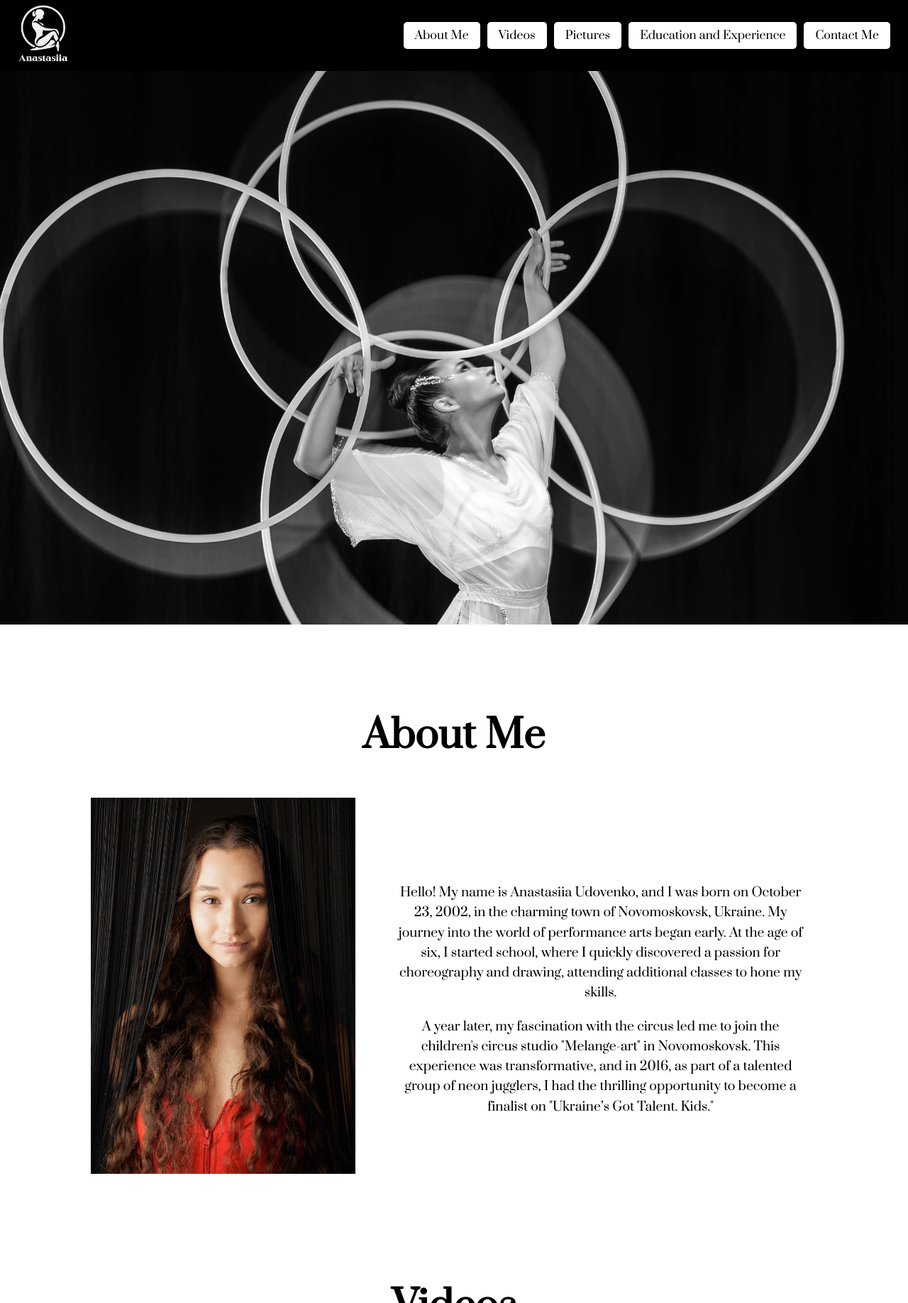
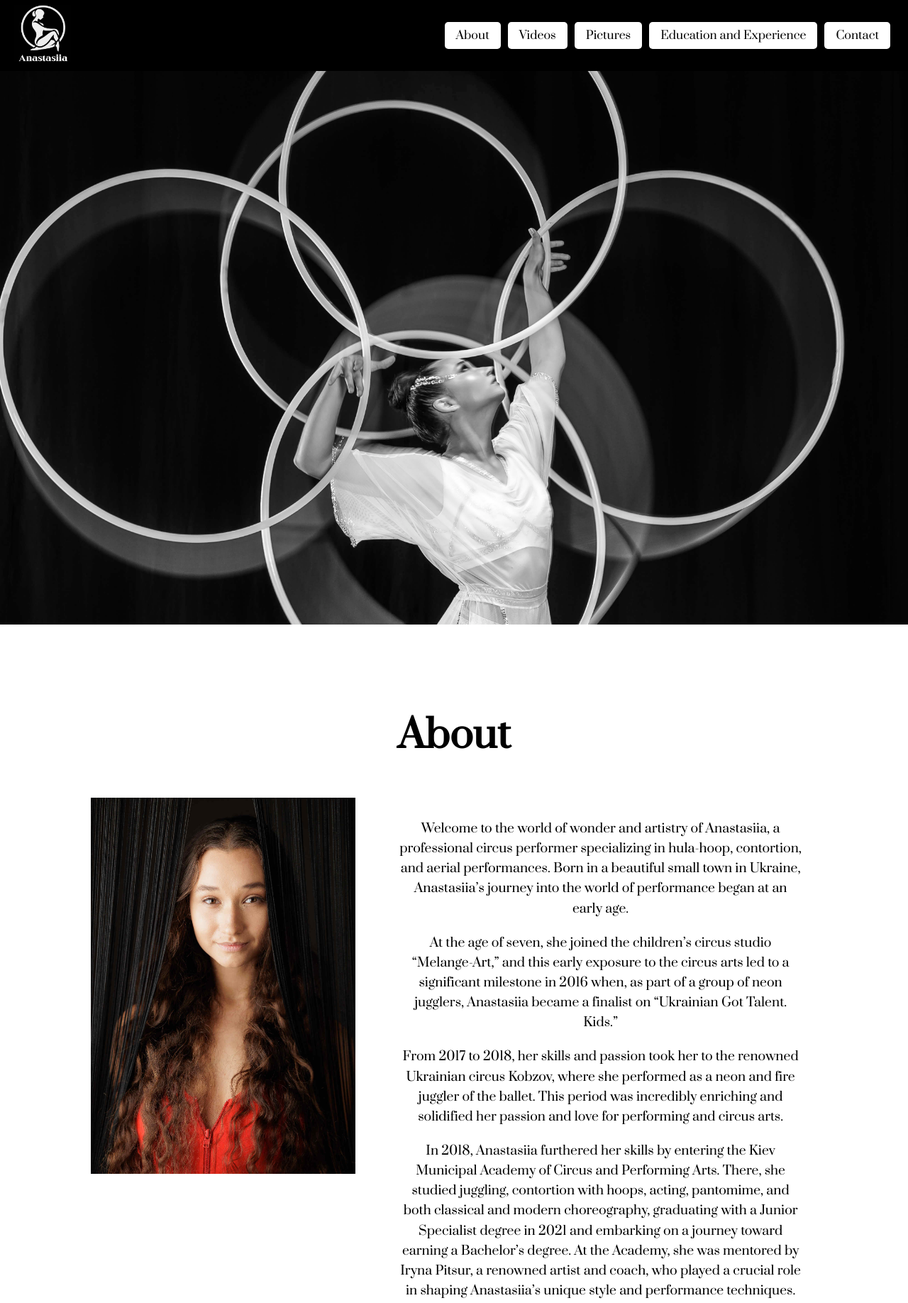
Before and after one commit to AnastasiiaUdovenko/Portfolio, a plain HTML site: page index.html in a window 1280 px wide. Shown: the top 1836 px of the page at 71% size. Drawn offline with Linux system fonts and the light colour scheme.

Commit message:
About text.html

```diff
--- a/index.html
+++ b/index.html
@@ -343,16 +343,16 @@
             <img src="./images/logo.jpg" alt="Your Logo">
         </div>
         <div class="nav-buttons">
-            <button onclick="document.getElementById('about').scrollIntoView({behavior: 'smooth'})">About Me</button>
+            <button onclick="document.getElementById('about').scrollIntoView({behavior: 'smooth'})">About</button>
             <button onclick="document.getElementById('videos').scrollIntoView({behavior: 'smooth'})">Videos</button>
             <button onclick="document.getElementById('pictures').scrollIntoView({behavior: 'smooth'})">Pictures</button>
             <button onclick="document.getElementById('education').scrollIntoView({behavior: 'smooth'})">Education and Experience</button>
-            <button onclick="document.getElementById('contactme').scrollIntoView({behavior: 'smooth'})">Contact Me</button>
+            <button onclick="document.getElementById('contactme').scrollIntoView({behavior: 'smooth'})">Contact</button>
         </div>
     </div>
     <div class="full-screen-image"></div>
     <div id="about" class="about">
-        <h1>About Me</h1>
+        <h1>About</h1>
         <div class="container">
             <div class="left">
                 <div class="image">
@@ -362,8 +362,14 @@
             <div class="right">
                 <div class="text">
                     <div class="text-content">
-                        <p>Hello! My name is Anastasiia Udovenko, and I was born on October 23, 2002, in the charming town of Novomoskovsk, Ukraine. My journey into the world of performance arts began early. At the age of six, I started school, where I quickly discovered a passion for choreography and drawing, attending additional classes to hone my skills.</p>
-                        <p>A year later, my fascination with the circus led me to join the children's circus studio "Melange-art" in Novomoskovsk. This experience was transformative, and in 2016, as part of a talented group of neon jugglers, I had the thrilling opportunity to become a finalist on "Ukraine’s Got Talent. Kids."</p>
+                        <p>Welcome to the world of wonder and artistry of Anastasiia, a professional circus performer specializing in hula-hoop, contortion, and aerial performances. Born in a beautiful small town in Ukraine, Anastasiia’s journey into the world of performance began at an early age.</p>
+                        <p>At the age of seven, she joined the children’s circus studio “Melange-Art,” and this early exposure to the circus arts led to a significant milestone in 2016 when, as part of a group of neon jugglers, Anastasiia became a finalist on “Ukrainian Got Talent. Kids.”</p>
+                        <p>From 2017 to 2018, her skills and passion took her to the renowned Ukrainian circus Kobzov, where she performed as a neon and fire juggler of the ballet. This period was incredibly enriching and solidified her passion and love for performing and circus arts.</p>
+                        <p>In 2018, Anastasiia furthered her skills by entering the Kiev Municipal Academy of Circus and Performing Arts. There, she studied juggling, contortion with hoops, acting, pantomime, and both classical and modern choreography, graduating with a Junior Specialist degree in 2021 and embarking on a journey toward earning a Bachelor’s degree. At the Academy, she was mentored by Iryna Pitsur, a renowned artist and coach, who played a crucial role in shaping Anastasiia’s unique style and performance techniques.</p>
+                        <p>Anastasiia’s act is a combination of grace, sensuality, and the aesthetics of professional hooping tricks, all brought to life with beautiful costumes and music written especially for the performance. It’s a new vision of hula-hoop art, directed by Iryna Pitsur.</p>
+                        <p>Anastasiia has had the privilege of collaborating with Celebrity Cruises, being part of their inaugural cast on the launch of their new ship, Celebrity Beyond. This opportunity allowed her to work with esteemed producers such as Dondraico Johnson, Michelle Lynskey, Holly Palmer, and Michael Fatice, enriching the shows with her expertise in hula-hoop, contortion, and aerial acts. Additionally, Anastasiia has toured across the USA, bringing joy, wonder, and inspiration to diverse audiences.</p>
+                        <p>Anastasiia has had the privilege of collaborating with Celebrity Cruises, being part of their inaugural cast on the launch of their new ship, Celebrity Beyond. This opportunity allowed her to work with esteemed producers such as Dondraico Johnson, Michelle Lynskey, Holly Palmer, and Michael Fatice, enriching the shows with her expertise in hula-hoop, contortion, and aerial acts. Additionally, Anastasiia has toured across the USA, bringing joy, wonder, and inspiration to diverse audiences.</p>
+                        <p>This is just the beginning of her adventure in the performing arts, and having had many opportunities to showcase her talent on stages all over the world, it creates a burning excitement in her to see where the journey takes her next!</p>
                     </div>
                 </div>
             </div>
@@ -645,7 +651,7 @@
         </div>
     <div id="contact-wrapper">
     <div id="contactme" class="contact-box">
-        <h3>Contact me</h3>
+        <h3>Contact</h3>
         <p>Email: <a href="mailto:nastia.ydovenko@gmail.com"><i class="fas fa-envelope"></i> nastia.ydovenko@gmail.com</a></p>
         <p>Instagram: <a href="https://www.instagram.com/anastasia__udovenko" target="_blank"><i class="fab fa-instagram"></i> anastasia__udovenko</a></p>
         <form id="contact-form">
```
